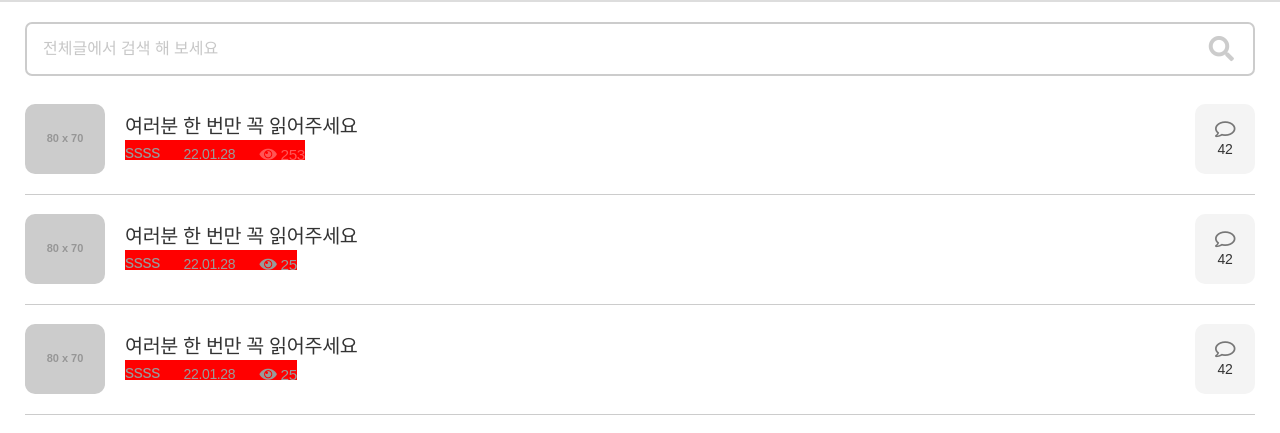
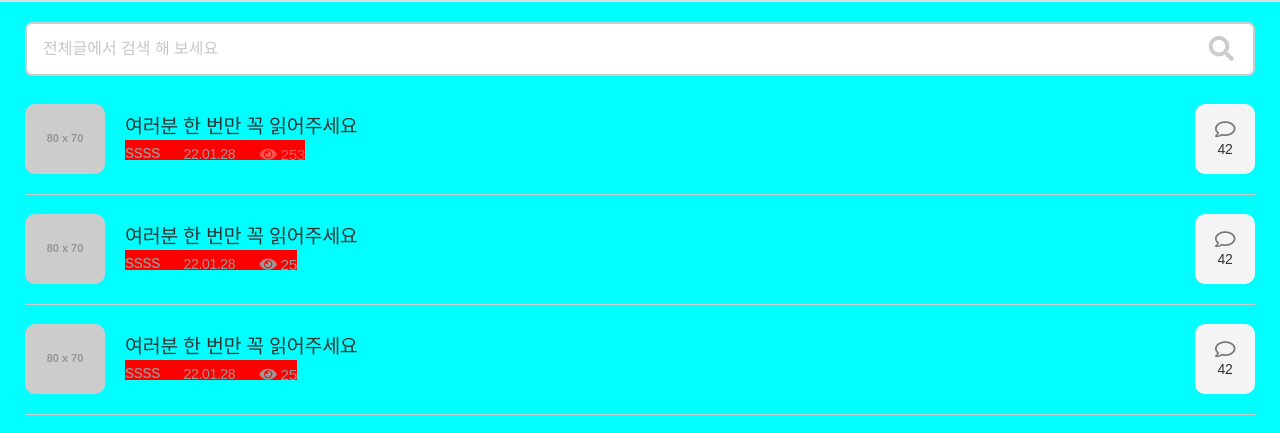
Before and after one commit to whdldi/sementic_nad, a plain HTML site: page index.html in a window 1280 px wide. Shown: the part 123-556 px from the top of the page. Drawn offline with nearby package versions, Linux system fonts and the light colour scheme; placeholder pictures from the web are drawn by us.

Commit message:
Add files via upload

```diff
--- a/css/index.css
+++ b/css/index.css
@@ -347,6 +347,8 @@ i.icon {
      display: inline-block;
      vertical-align: top;
      line-height: 25px;
+     height: 25px;
+     /* 444 */
      color: #999;
 
 }
--- a/css/reset.css
+++ b/css/reset.css
@@ -27,6 +27,7 @@ body {
      min-width: 395px;
   /* 글자크기 조정하고 395<note10 에서 볼때 안깨지게 해야함... */
      line-height: 1;
+     background-color: aqua;
 }
 
 li {
```
